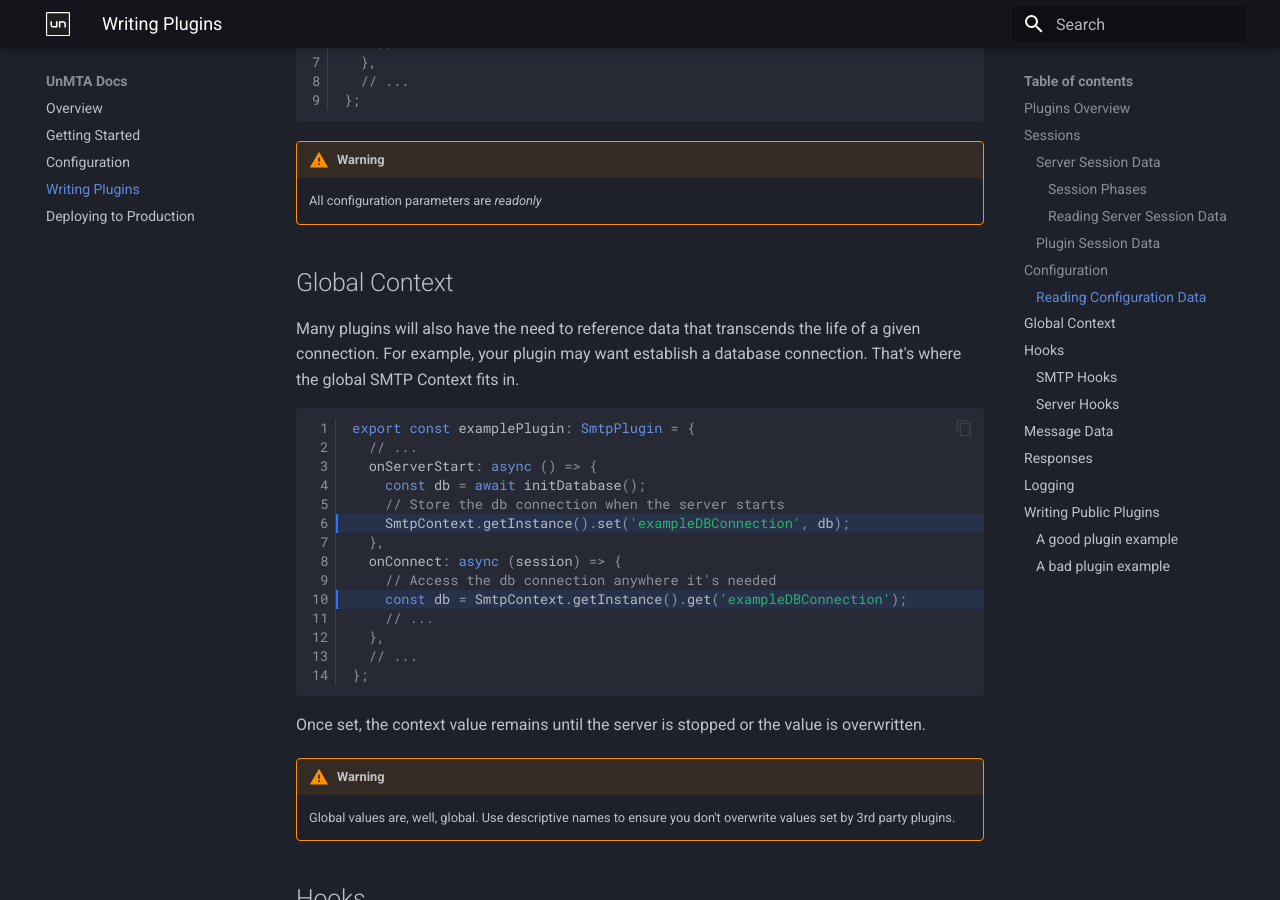
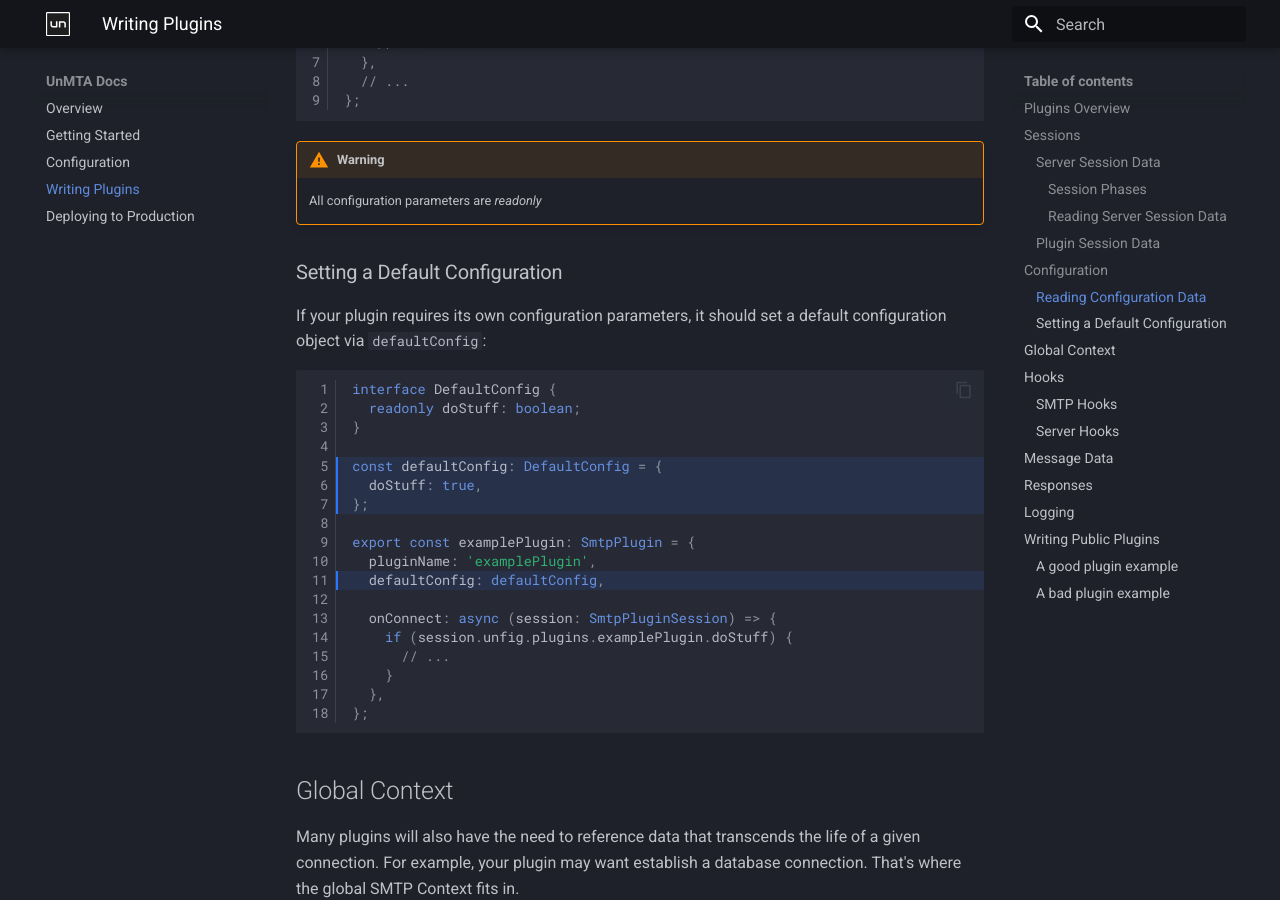
Before and after one commit to unmta/unmta.github.io, an MkDocs documentation site: the page built from docs/writing-plugins.md, in a window 1280 px wide and 900 px high, scrolled down 4624 px. Built offline with MkDocs 1.6.1 and Material for MkDocs 9.7.7, drawn with Linux system fonts in a browser that asks for light colours; emoji names are drawn with the system emoji font.

Commit message:
Documented defaultConfig

````diff
--- a/docs/writing-plugins.md
+++ b/docs/writing-plugins.md
@@ -166,6 +166,31 @@
 !!! warning
 
     All configuration parameters are _readonly_
+
+### Setting a Default Configuration
+
+If your plugin requires its own configuration parameters, it should set a default configuration object via `defaultConfig`:
+
+```typescript hl_lines="5 6 7 11"
+interface DefaultConfig {
+  readonly doStuff: boolean;
+}
+
+const defaultConfig: DefaultConfig = {
+  doStuff: true,
+};
+
+export const examplePlugin: SmtpPlugin = {
+  pluginName: 'examplePlugin',
+  defaultConfig: defaultConfig,
+
+  onConnect: async (session: SmtpPluginSession) => {
+    if (session.unfig.plugins.examplePlugin.doStuff) {
+      // ...
+    }
+  },
+};
+```
 
 ## Global Context
 
````
